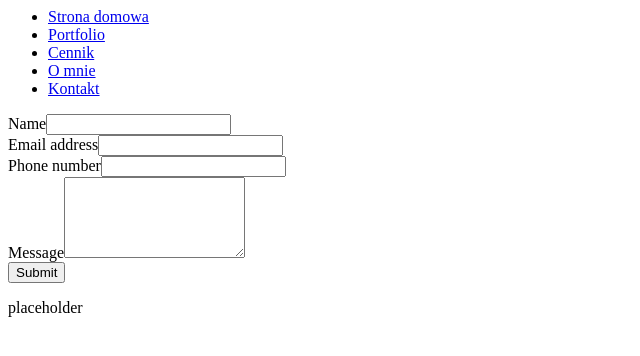
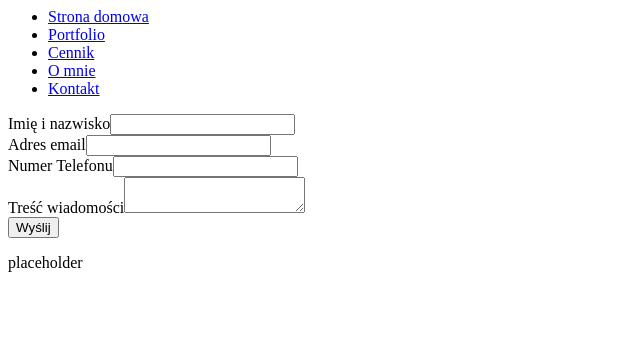
Before and after one commit to MarcinMatusiak/Basia-portfolio, a React app: page /kontakt in a window 1280 px wide. Shown: the top 356 px of the page, without its empty margins (0-640 px from the left). Built offline with nearby package versions, Linux system fonts and the light colour scheme; no server answers.

Commit message:
added client side form validation

```diff
--- a/src/components/Form.jsx
+++ b/src/components/Form.jsx
@@ -12,16 +12,16 @@ class Form extends Component {
     };
 
     this.handleSubmit = this.handleSubmit.bind(this);
-    this.onNameChange = this.onNameChange.bind(this);
-    this.onEmailChange = this.onEmailChange.bind(this);
-    this.onPhoneChange = this.onPhoneChange.bind(this);
-    this.onMessageChange = this.onMessageChange.bind(this);
+    this.handleNameChange = this.handleNameChange.bind(this);
+    this.handleEmailChange = this.handleEmailChange.bind(this);
+    this.handlePhoneChange = this.handlePhoneChange.bind(this);
+    this.handleMessageChange = this.handleMessageChange.bind(this);
   }
 
   handleSubmit (event) {
     event.preventDefault();
 
-    fetch('http://localhost:3000/send', {
+    fetch('http://localhost:3000/api/send', {
       method: 'POST',
       body: JSON.stringify(this.state),
       headers: {
@@ -40,47 +40,83 @@ class Form extends Component {
     });
   }
 
-  onNameChange (event) {
+  handleNameChange (event) {
     this.setState({ name: event.target.value });
   }
 
-  onEmailChange (event) {
+  handleEmailChange (event) {
     this.setState({ email: event.target.value });
   }
 
-  onPhoneChange (event) {
+  handlePhoneChange (event) {
     this.setState({ phone: event.target.value });
   }
 
-  onMessageChange (event) {
+  handleMessageChange (event) {
     this.setState({ message: event.target.value });
   }
 
   resetForm () {
-    this.setState({ name: '', email: '', message: '' });
+    this.setState({ name: '', email: '', phone: '', message: '' });
   }
 
   render () {
     return (
       <div className='App'>
-        <form id='contact-form' onSubmit={this.handleSubmit} method='POST'>
+        <form
+          id='contact-form'
+          onSubmit={this.handleSubmit}
+          method='POST'
+        >
           <div className='form-group'>
-            <label htmlFor='name'>Name</label>
-            <input type='text' className='form-control' onChange={this.onNameChange} />
+            <label htmlFor='name'>Imię i nazwisko</label>
+            <input
+              type='text'
+              className='form'
+              tittle="Imie i nazwisko powinno składać się z 2 lub więcej wyrazów, dozwolone litery oraz znaki ', ´, `, - ora spacja"
+              minLength='5'
+              maxLength='50'
+              pattern="^[a-zA-Z\u00C0-\u021B-'´`]+\.?\s([a-zA-Z\u00C0-\u021B-'´`]+\.?\s?)+$"
+              onChange={this.handleNameChange}
+              required
+            />
           </div>
           <div className='form-group'>
-            <label htmlFor='email1'>Email address</label>
-            <input type='email' className='form-control' aria-describedby='email' onChange={this.onEmailChange} />
+            <label htmlFor='email1'>Adres email</label>
+            <input
+              type='email'
+              className='form'
+              title='adres email powinien mieć format xxxxx@yyy.zz, dozwolone znaki -, _, . oraz cyfry i litery'
+              pattern='\b[\w\._-]+@[\w\._-]+\.[a-zA-Z]{2,3}'
+              onChange={this.handleEmailChange}
+              required
+            />
           </div>
           <div className='form-group'>
-            <label htmlFor='phone'>Phone number</label>
-            <input type='number' className='form-control' aria-describedby='phone' onChange={this.onPhoneChange} />
+            <label htmlFor='phone'>Numer Telefonu</label>
+            <input
+              type='tel'
+              className='form'
+              title='numer telefonu powinien składać się z co najmniej 9 cyfr, dozowlone znaki +, -, ., (), oraz spacja'
+              minLength='9'
+              maxLength='21'
+              pattern='^\s*(?:\+?(\d{1,3}))?([-. (]*(\d{3})[-. )]*)?((\d{3})[-. ]*(\d{2,4})(?:[-.x ]*(\d+))?)\s*$'
+              onChange={this.handlePhoneChange}
+              required
+            />
           </div>
           <div className='form-group'>
-            <label htmlFor='message'>Message</label>
-            <textarea className='form-control' rows='5' onChange={this.onMessageChange} />
+            <label htmlFor='message'>Treść wiadomości</label>
+            <textarea
+              className='form'
+              title='treść wiadomości musi zawierać co najmniej 5 i co najwyżej 1000 znaków'
+              minLength='5'
+              maxLength='1000'
+              onChange={this.handleMessageChange}
+              required
+            />
           </div>
-          <button type='submit' className='btn btn-primary'>Submit</button>
+          <button type='submit' className='btn'>Wyślij</button>
         </form>
       </div>
     );
```
Also changed, not shown: 1 other file (tests, documents, lock files or other folders).
